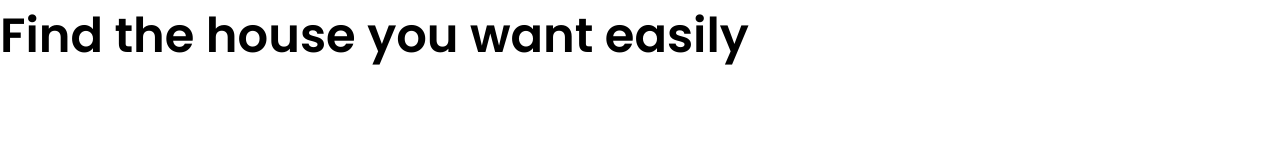
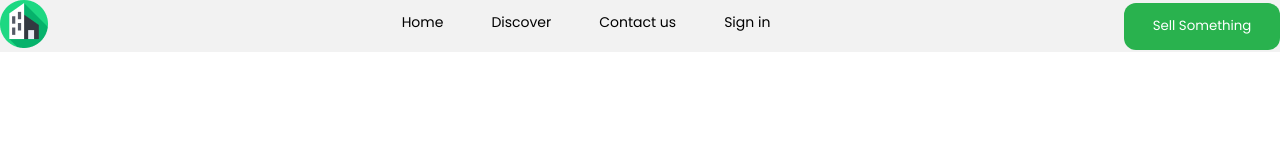
Before and after one commit to PaataSet/Intermediate_Exam, a plain HTML site: page index.html in a window 1280 px wide. Drawn offline with Linux system fonts and the light colour scheme.

Commit message:
add header elements

```diff
--- a/index.html
+++ b/index.html
@@ -17,6 +17,19 @@
   </head>
 
   <body>
-    <div class="fonts">Find the house you want easily</div>
+    <header>
+      <a href="#"
+        ><img src="src/images/apartment (1) 1.png" alt="logo" class="Logo"
+      /></a>
+      <nav>
+        <ul>
+          <li><a href="">Home</a></li>
+          <li><a href="">Discover</a></li>
+          <li><a href="">Contact us</a></li>
+          <li><a href="">Sign in</a></li>
+        </ul>
+      </nav>
+      <button class="Header-button">Sell Something</button>
+    </header>
   </body>
 </html>
--- a/src/css/styles.css
+++ b/src/css/styles.css
@@ -22,3 +22,43 @@ img {
   font-size: 48px;
   font-weight: 600;
 }
+
+header {
+  display: flex;
+  justify-content: space-between;
+  align-items: center;
+  background-color: #f2f2f2;
+  max-width: 1640px;
+  width: 100%;
+  margin: 0 auto;
+}
+
+.Logo {
+  max-width: 48px;
+}
+
+ul {
+  display: flex;
+  gap: 48px;
+  font-family: "poppins";
+  font-weight: 400;
+  font-size: 14px;
+}
+
+li {
+  padding-bottom: 8px;
+}
+
+li:hover {
+  border-bottom: 2px solid #29b24e;
+}
+
+.Header-button {
+  background-color: #29b24e;
+  color: #ffffff;
+  width: 156px;
+  height: 47px;
+  border: none;
+  border-radius: 12px;
+  font-family: "poppins";
+}
```
Also changed, not shown: src/images/Rectangle 564.png (added), src/images/apartment (1) 1.png (added).
